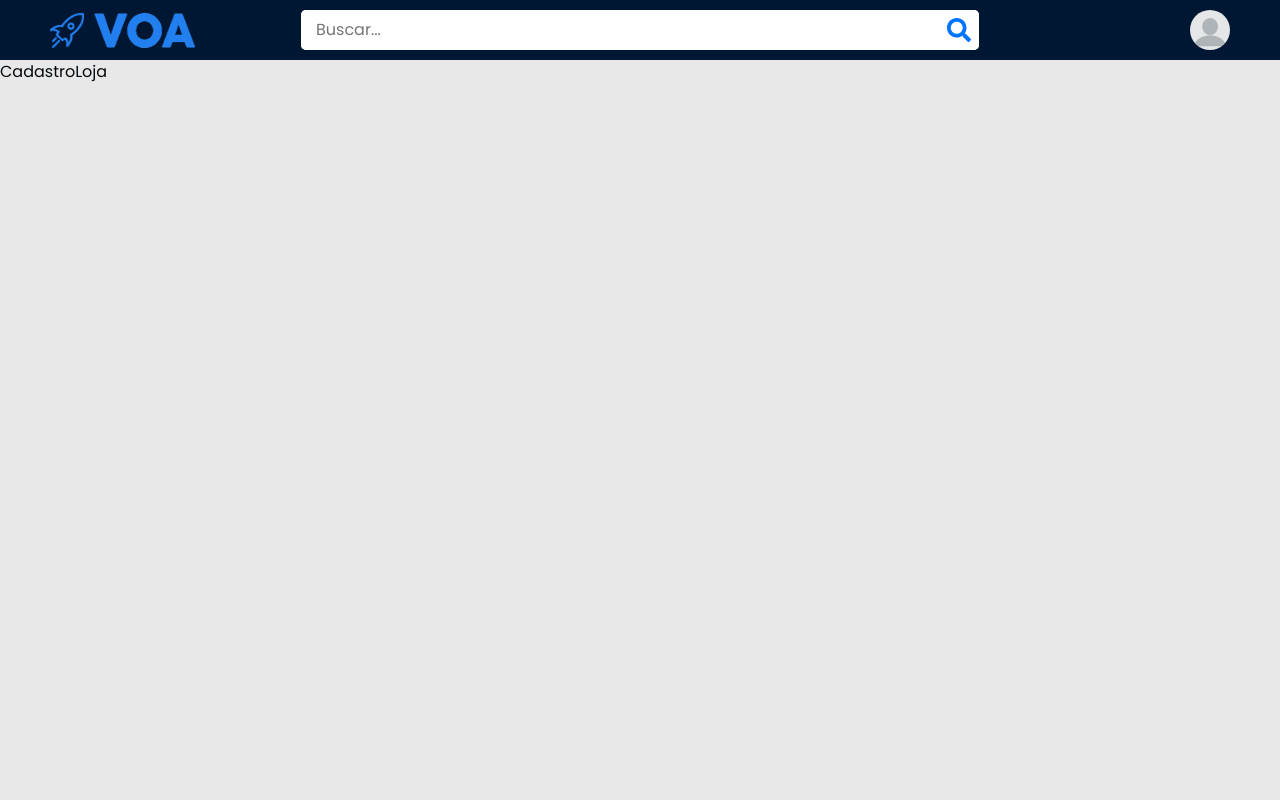
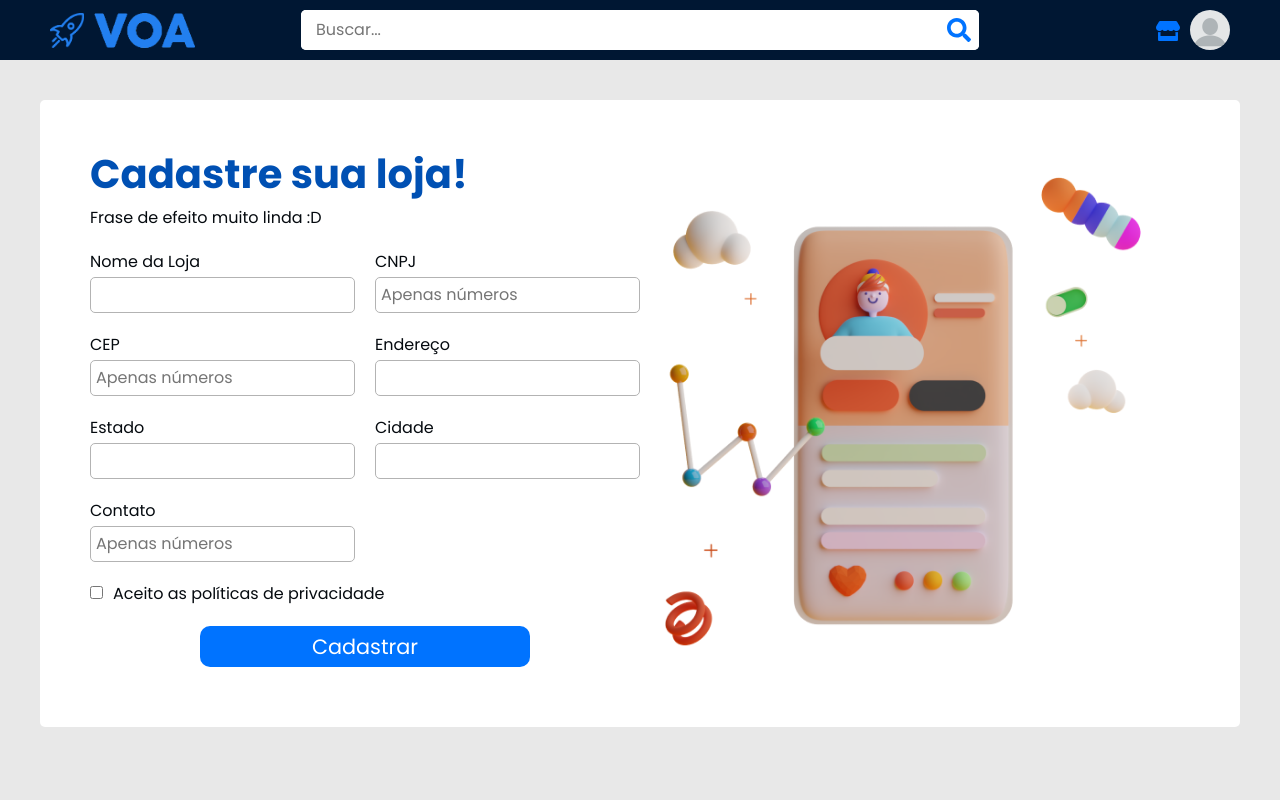
Before and after one commit to GabrielVerdani/projeto-demo-day-react, a React (Create React App) app: page /cadastroloja in a window 1280 px wide. Shown: the top 800 px of the page. Built offline with nearby package versions, Linux system fonts and the light colour scheme.

Commit message:
cadastro loja

```diff
--- a/src/components/Header.jsx
+++ b/src/components/Header.jsx
@@ -1,4 +1,4 @@
-import { FaSearch, FaShoppingCart } from 'react-icons/fa'
+import { FaSearch, FaStore } from 'react-icons/fa'
 import { Link } from 'react-router-dom'
 
 //Import das Imagens
@@ -7,7 +7,6 @@ import textLogo from '../assets/text-logo-blue.png'
 import defaultProfile from '../assets/default-profile.png'
 
 export default function Header() {
-
   return (
     <div className="header">
       <div className="wrapper">
@@ -24,6 +23,7 @@ export default function Header() {
         </form>
 
         <div className="right-side">
+          <Link to="/cadastroloja"><FaStore /></Link>
           <Link to="/cadastro"><img className="profile-picture" src={defaultProfile} alt="Foto de Perfil" /></Link>
         </div>
       </div>
--- a/src/styles/_empty-state.scss
+++ b/src/styles/_empty-state.scss
@@ -5,6 +5,7 @@
   background-position: center;
   background-size: cover;
   height: calc(100vh - 55px);
+  animation: animatedBackground 100s linear infinite;
 
   div {
     display: flex;
@@ -30,3 +31,12 @@
     font-weight: bold;
   }
 }
+
+@keyframes animatedBackground {
+  from {
+    background-position: 0 0;
+  }
+  to {
+    background-position: -10000px 0;
+  }
+}
--- a/src/styles/components/_header.scss
+++ b/src/styles/components/_header.scss
@@ -113,7 +113,7 @@
       }
 
       .right-side {
-        .shopping-cart * {
+        .store-icon * {
           font-size: 2rem;
           margin-right: 20px;
         }
--- a/src/views/CadastroLoja.js
+++ b/src/views/CadastroLoja.js
@@ -1,5 +1,65 @@
+import phoneCadastroLoja from '../assets/phone-cadastro-loja.png'
+
 export default function CadastroLoja() {
   return (
-    <div>CadastroLoja</div>
+    <div className="cadastro-page">
+      <div className="cadastro-container">
+        <div className="cadastro-form">
+          <h1>Cadastre sua loja!</h1>
+          <p>Frase de efeito muito linda :D</p>
+          <form>
+            <div className="cadastro-top">
+              <div>
+                <label htmlFor="nome-cadastro-loja">Nome da Loja</label><br />
+                <input type="text" name="nome" id="nome-cadastro-loja" required />
+              </div>
+
+              <div>
+                <label htmlFor="cnpj-cadastro-loja">CNPJ</label><br />
+                <input type="number" name="cnpj" id="cnpj-cadastro-loja" placeholder="Apenas números" required />
+              </div>
+
+              <div>
+                <label htmlFor="cep-cadastro-loja">CEP</label><br />
+                <input type="number" name="cep" id="cep-cadastro-loja" placeholder="Apenas números" required />
+              </div>
+
+              <div>
+                <label htmlFor="endereco-cadastro-loja">Endereço</label><br />
+                <input type="text" name="endereco" id="endereco-cadastro-loja" required />
+              </div>
+
+              <div>
+                <label htmlFor="estado-cadastro-loja">Estado</label><br />
+                <input type="text" name="estado" id="estado-cadastro-loja" required />
+              </div>
+
+              <div>
+                <label htmlFor="cidade-cadastro-loja">Cidade</label><br />
+                <input type="text" name="cidade" id="cidade-cadastro-loja" required />
+              </div>
+
+              <div>
+                <label htmlFor="contato-cadastro-loja">Contato</label><br />
+                <input type="number" name="contato" id="contato-cadastro-loja" placeholder="Apenas números" required />
+              </div>
+            </div>
+
+            <div className="cadastro-privacidade">
+              <input type="checkbox" name="privacidade-cadastro" id="privacidade-cadastro" required />
+              <label htmlFor="privacidade-cadastro">Aceito as políticas de privacidade</label>
+            </div>
+
+            <div className="cadastro-bottom">
+              <input type="submit" value="Cadastrar" />
+            </div>
+          </form>
+        </div>
+
+        <div className="cadastro-image">
+          <img src={phoneCadastroLoja} alt="Celular" width="90%" style={{ marginLeft: "25px" }} />
+        </div>
+      </div>
+    </div>
   )
 }
--- a/src/views/Index.js
+++ b/src/views/Index.js
@@ -29,9 +29,6 @@ export default function Index() {
           <Carousel.Item>
             <Link to="/cadastroloja"><img src={bannerConvite} alt="Banner de convite para divulgar seu negócio" /></ Link>
           </Carousel.Item>
-          <Carousel.Item>
-            <img src={banner} alt="Banner com ofertas" />
-          </Carousel.Item>
         </Carousel>
       </div>
 
```
Also changed, not shown: src/assets/phone-cadastro-loja.png (added).
